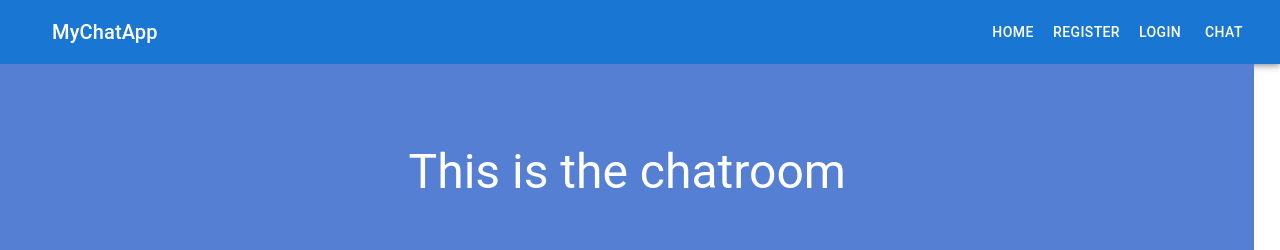
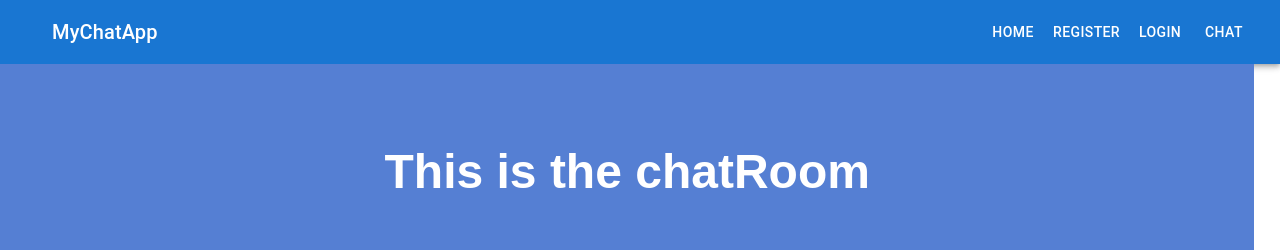
Before and after one commit to GabrielCote1999/chatAppReact, a React (Create React App) app in the folder chat-app/: page /chat in a window 1280 px wide. Shown: the top 250 px of the page. Built offline with nearby package versions, Linux system fonts and the light colour scheme; no server answers.

Commit message:
<Chat> Styled the chatBox (fontFamily)

```diff
--- a/chat-app/src/Component/Chat.css
+++ b/chat-app/src/Component/Chat.css
@@ -17,7 +17,12 @@
 
 }
 
+.title{
+text-align: center;
+}
+
 .background{
+  font-family: "Arial";
   overflow:auto;
   width: 98vw;
   height: 100vh;
--- a/chat-app/src/Component/Chat.js
+++ b/chat-app/src/Component/Chat.js
@@ -29,14 +29,7 @@ function Chat() {
           fontSize={24}
           color="white"
          marginTop={10}>
-        <Typography
-         fontFamily="Nunito"
-        variant="h3"
-        f
-        align="center"
-        color="white">
-          This is the chatroom
-        </Typography>
+        <h1 className="title">This is the chatRoom</h1>
         </Box>
         <Box
           marginTop={10}
--- a/chat-app/src/Component/Nav.css
+++ b/chat-app/src/Component/Nav.css
@@ -0,0 +1,4 @@
+.nav{
+    font-family: "arial";
+    font-weight: 700;
+}
--- a/chat-app/src/Component/Nav.js
+++ b/chat-app/src/Component/Nav.js
@@ -10,7 +10,8 @@ import "./Nav.css"
 
 const Nav = () => {
   return (
-    <Box className="nav"
+    <div className="nav">
+    <Box
     sx={{ flexGrow: 1, zIndex:-2 }}
     >
       <AppBar position="static"
@@ -45,6 +46,7 @@ const Nav = () => {
         </Toolbar>
       </AppBar>
     </Box>
+    </div>
   );
 };
 export default Nav;
```
